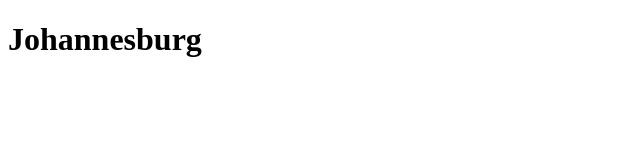
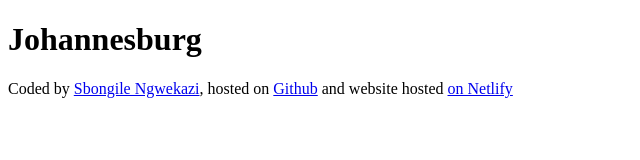
Before and after one commit to BongieJay/my-daily-weather, a plain HTML site: page index.html in a window 1280 px wide. Shown: the whole page, without its empty margins (0-640 px from the left). Drawn offline with Linux system fonts and the light colour scheme.

Commit message:
Added footer and links

```diff
--- a/index.html
+++ b/index.html
@@ -8,5 +8,18 @@
   </head>
   <body>
     <h1><strong>Johannesburg</strong></h1>
+    <footer>
+      Coded by
+      <a href="https://github.com/BongieJay" target="_blank">
+        Sbongile Ngwekazi</a
+      >, hosted on
+      <a href="https://github.com/BongieJay/my-daily-weather" target="_blank">
+        Github</a
+      >
+      and website hosted
+      <a href="https://jay-daily-weather-app.netlify.app/" target="_blank"
+        >on Netlify</a
+      >
+    </footer>
   </body>
 </html>
```
